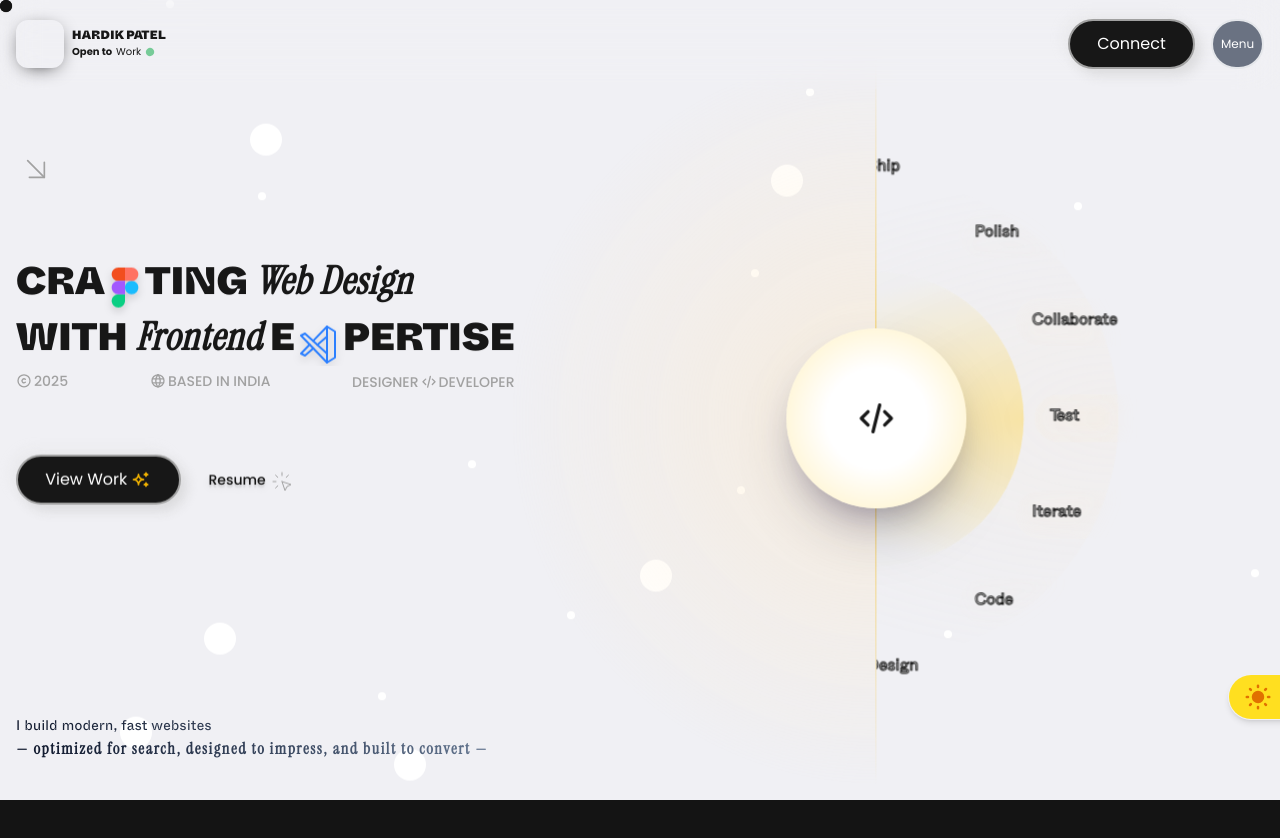
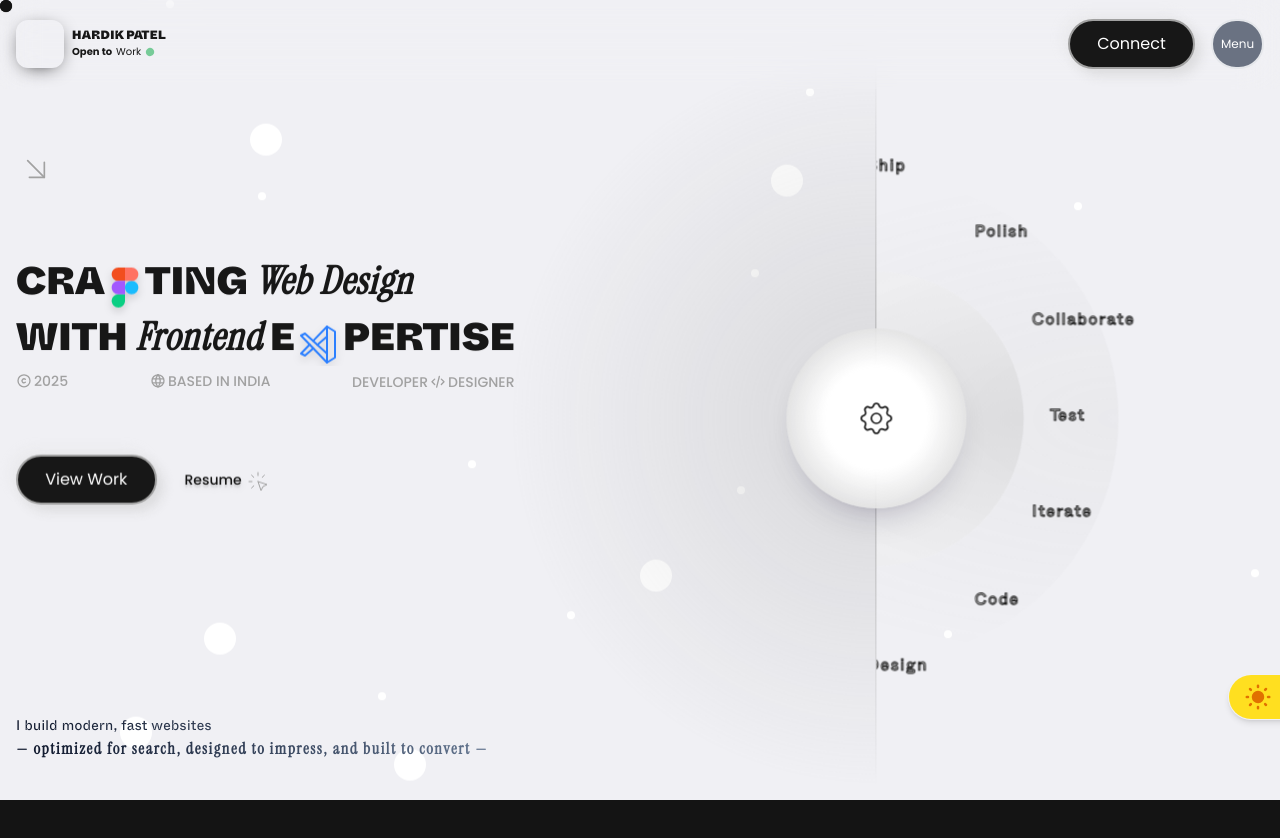
Before and after one commit to hardikpatel-dev/hardikpatel-dev.github.io, a Next.js app: page / in a window 1280 px wide. Shown: the top 838 px of the page. Built offline with nearby package versions, Linux system fonts and the light colour scheme; grey boxes are pictures that could not be loaded.

Commit message:
change the work-tile mobile view

```diff
--- a/src/app/circleCards.css
+++ b/src/app/circleCards.css
@@ -6,23 +6,23 @@
   --easing: cubic-bezier(0, 0.37, 1, 0.63);
   --mask-gradient: radial-gradient(
     100% 50% at 100%,
-    #ffe8c376 0%,
-    #ffc80000 100%
+    #acacac5a 0%,
+    #ffffff00 100%
   );
   --second-gradient: radial-gradient(
     100% 50% at 100% 50%,
-    #ffd95d 0%,
+    #cecece 0%,
     #eeeeee 100%
   );
   --circle-gradient: radial-gradient(
     circle,
     rgb(255, 255, 255) 40%,
-    rgb(255, 240, 187) 100%
+    rgba(195, 195, 195, 0.8) 100%
   );
   --mask-after: linear-gradient(
     180deg,
     rgba(60, 26, 229, 0) 0%,
-    #f2c337 50%,
+    #a0a0a0 50%,
     rgba(60, 26, 229, 0) 100%
   );
 }
@@ -31,7 +31,7 @@
   --text: #ffffff;
   --mask-gradient: radial-gradient(
     100% 50% at 100% 50%,
-    rgba(141, 26, 229, 0.25) 0%,
+    rgba(141, 26, 229, 0.44) 0%,
     rgba(141, 26, 229, 0) 100%
   );
   --second-gradient: radial-gradient(
@@ -62,9 +62,7 @@
   transform: translate(-5%, -5%);
 }
 
-ul:hover * {
-  animation-play-state: paused;
-}
+
 ul {
   list-style-type: none;
   margin: 0;
@@ -90,7 +88,7 @@ li {
   gap: 6px;
   /* margin: 0 -2rem; */
   background: transparent;
-  backdrop-filter: blur(10px);
+  /* backdrop-filter: blur(10px); */
 
   border-radius: 25px;
   font-family: "Inter", sans-serif;
@@ -168,7 +166,7 @@ li:nth-child(8) .card {
   background: var(--circle-gradient);
   box-shadow:
     0px 18px 36px -18px rgba(12, 5, 46, 0.3),
-    0px 30px 60px -12px rgba(12, 5, 46, 0.25);
+    0px 8px 16px -18px rgba(12, 5, 46, 0.25);
   border-radius: 50%;
 }
 .second-circle {
@@ -222,3 +220,18 @@ li:nth-child(8) .card {
   display: block;
   background-image: var(--mask-after);
 }
+
+
+/* globals.css */
+@keyframes spin-slow {
+  from {
+    transform: rotate(0deg);
+  }
+  to {
+    transform: rotate(360deg);
+  }
+}
+
+.animate-spin-slow {
+  animation: spin-slow 6s linear infinite;
+}
--- a/src/app/contact/page.jsx
+++ b/src/app/contact/page.jsx
@@ -50,16 +50,16 @@ export default function ContactPage() {
       console.log("Response data:", result);
 
       if (response.ok) {
-        toast.success("Message sent! 🎉 I'll get back to you soon!", {
-          duration: 4000,
-          icon: "🚀",
-          style: {
-            background: "#fff",
-            color: "#10b981",
-            borderRadius: "8px",
-            boxShadow: "0 4px 6px rgba(0, 0, 0, 0.1)",
-          },
-        }); // Success toast with style
+        // toast.success("Message sent! 🎉 I'll get back to you soon!", {
+        //   duration: 4000,
+        //   icon: "🚀",
+        //   style: {
+        //     background: "#fff",
+        //     color: "#10b981",
+        //     borderRadius: "8px",
+        //     boxShadow: "0 4px 6px rgba(0, 0, 0, 0.1)",
+        //   },
+        // }); // Success toast with style
         setShowSuccessPopup(true); // Show popup on success
         if (formRef.current) {
           formRef.current.reset();
@@ -110,7 +110,7 @@ export default function ContactPage() {
               <FadeUpTextScroll delay={2}>
                 <span className=" w-14 h-14 rounded-[50%] translate-y-2 overflow-hidden me-3 inline-block xs:hidden">
                   <Image
-                    src="/assets/hardik.jpeg"
+                    src="/assets/hardik.webp"
                     alt="Hardik's Photo"
                     width={50}
                     height={50}
@@ -156,7 +156,7 @@ export default function ContactPage() {
           <div className="flex xs:items-center gap-1 mb-4">
             <IconHeartHandshake className="text-amber-400" />
             <p className="text-md italic font-whyte  text-text-muted">
-              — let’s connect! — I’d love to hear from you."
+              — I’d love to hear from you."
             </p>
           </div>
           <form
--- a/src/app/globals.css
+++ b/src/app/globals.css
@@ -79,7 +79,7 @@
   --bg-secondary: #202020;
   --bg-olive: #242424;
   --bg-inverse: #ffffff;
-  --border: #676767;
+  --border: #fff3;
 
   --text: #ffffff;
   --text-heading: #f3f3f3;
@@ -120,7 +120,7 @@ body {
   color: var(--color-text);
   font-family: var(--font-primary);
   @apply antialiased;
-   /* cursor: none; */
+  /* cursor: none; */
 }
 
 .navbar {
@@ -190,14 +190,18 @@ body {
   font-size: 16px;
   border-radius: 50px;
   background: var(--text);
-  box-shadow: 6px 6px 12px #c5c5c57b, -6px -6px 12px #dbdbdb43;
+  box-shadow:
+    6px 6px 12px #c5c5c57b,
+    -6px -6px 12px #dbdbdb43;
   border: 2px solid var(--text-muted);
   text-wrap-mode: nowrap;
 }
 
 .main-btn:active {
   color: var(--text-muted);
-  box-shadow: inset 4px 4px 12px #c5c5c5, inset -4px -4px 12px #ffffff;
+  box-shadow:
+    inset 4px 4px 12px #c5c5c5,
+    inset -4px -4px 12px #ffffff;
 }
 
 .main-btn:before {
@@ -247,7 +251,8 @@ body {
 }
 
 .dark .main-btn {
-  box-shadow: rgba(50, 50, 93, 0.8) 0px 50px 100px -20px,
+  box-shadow:
+    rgba(50, 50, 93, 0.8) 0px 50px 100px -20px,
     rgba(0, 0, 0, 0.8) 0px 30px 60px -30px,
     rgba(10, 37, 64, 0.8) 0px -2px 6px 0px inset;
 }
@@ -363,7 +368,8 @@ body {
 }
 
 .dark .box-shadow {
-  box-shadow: rgba(50, 50, 93, 0.25) 0px 30px 60px -12px inset,
+  box-shadow:
+    rgba(50, 50, 93, 0.25) 0px 30px 60px -12px inset,
     rgba(0, 0, 0, 0.3) 0px 18px 36px -18px inset;
 }
 
@@ -375,7 +381,6 @@ body {
   @apply border-gray-700;
 }
 
-
 #loader > div {
   overflow: hidden;
 }
@@ -385,3 +390,42 @@ body {
   left: 0;
   top: 0;
 }
+
+/* responsive transform only under 40rem */
+@media (max-width: 40rem) {
+  .work-thumb {
+    position: relative;
+    margin: 1rem;
+    margin-bottom: 2rem;
+    overflow: hidden;
+    transform: translate(16%, -6%) scale(1.4);
+    padding: 1rem;
+    padding-bottom: 0;
+    background: transparent;
+    border: 2px solid #eee !important;
+  }
+
+  /* glowing gradient background */
+  .work-thumb::before {
+    content: "";
+    position: absolute;
+    inset: -40px;
+    background: radial-gradient(#f6dcff 10%, #ffffff 20%, #e7b9ff 30%, #27004e 60%) 0 0 / cover;
+    filter: blur(40px);
+    mix-blend-mode: color-dodge;
+    background-size: cover;
+    opacity: 0.8;
+    z-index: -2;
+  }
+
+  /* dot pattern overlay */
+  .work-thumb::after {
+    content: "";
+    position: absolute;
+    inset: 0;
+    background-image: radial-gradient(rgba(255, 255, 255, 0.4) 1px, rgb(255 255 255 / 0%) 1px);
+    background-size: 20px 20px; /* dots grid size */
+    opacity: 0.4;
+    z-index: -1;
+  }
+}
--- a/src/components/CircleWordBlocks.jsx
+++ b/src/components/CircleWordBlocks.jsx
@@ -2,7 +2,7 @@
 "use client";
 import React from "react";
 import "../app/circleCards.css";
-import { IconCode } from "@tabler/icons-react";
+import { IconCode, IconSettings } from "@tabler/icons-react";
 
 const words = [
   "Plan",
@@ -25,7 +25,7 @@ export default function CircleWordBlocks() {
             <li key={i}>
               <div className="card">
                 <span>
-                  <span className="model-name">{word}</span>
+                  <span className="model-name tracking-widest">{word}</span>
                 </span>
               </div>
             </li>
@@ -36,8 +36,14 @@ export default function CircleWordBlocks() {
       </div>
       <div className="mask"></div>
       <div className="center-circle flex items-center justify-center">
-        <span style={{fontFamily: "cursive"}} className=" font-extrabold text-6xl">
-          <IconCode stroke={2} className="text-text" size={40} />
+        <span
+          className="text-6xl"
+        >
+          <IconSettings
+            stroke={1}
+            className="text-text animate-spin-slow"
+            size={40}
+          />
         </span>
       </div>
     </div>
--- a/src/components/SuccessPopup.jsx
+++ b/src/components/SuccessPopup.jsx
@@ -29,18 +29,18 @@ export default function SuccessPopup({ message, onClose }) {
   }, [onClose]);
 
   return (
-    <div className="fixed inset-0 flex items-center justify-center z-50 bg-black/80 backdrop-blur-xs  bg-opacity-80">
+    <div className="fixed inset-0 flex items-center justify-center z-50 bg-black/60 backdrop-blur-xs  bg-opacity-50">
       <div
         ref={popupRef}
-        className="bg-white sm:py-15 sm:px-30 py-10 px-10 rounded-md shadow-2xl max-w-xl w-full text-center"
+        className="bg-white sm:py-15 py-10 px-10 rounded-xl shadow-2xl max-w-xl w-full text-center"
       >
         <FadeUpTextScroll delay={0.4}>
-          <h3 className="text-3xl font-bold text-green-600 mb-4 font-whyte">
+          <h3 className="text-5xl font-bold text-green-600 mb-4 italic font-serif">
             Success!
           </h3>
         </FadeUpTextScroll>
         <p className="text-lg text-gray-700 mb-4">{message}</p>
-        <p className="text-sm text-gray-500 italic">
+        <p className="text-sm text-gray-500">
           I will strive to contact you at the earliest convenience.
         </p>
       </div>
--- a/src/components/WorkTile.jsx
+++ b/src/components/WorkTile.jsx
@@ -74,17 +74,17 @@ const WorkTile = ({ project }) => {
         className={`work-thumb group block md:basis-[60%] browser-mockup aspect-16/9 rounded-xl lg:rounded-md shadow-lg lg:shadow-none
          mb-5 transition-all duration-300 overflow-hidden lg:overflow-visible  border-5 border-current lg:border-0`}
       >
-        <div className="bg-secondary border-b border-gray-200 h-8 flex items-center justify-between px-4 rounded-t-lg">
+        <div className="bg-secondary border-b border-gray-200 xs:h-8 h-6 flex items-center justify-between px-4 rounded-t-lg">
           {/* Left controls */}
           <div className="flex space-x-4 items-center">
             <div className="flex space-x-2">
-              <div className="w-2 h-2 bg-red-500 rounded-full"></div>
-              <div className="w-2 h-2 bg-yellow-500 rounded-full"></div>
-              <div className="w-2 h-2 bg-green-500 rounded-full"></div>
+              <div className="w-1 xs:w-2 h-1 xs:h-2 bg-red-500 rounded-full"></div>
+              <div className="w-1 xs:w-2 h-1 xs:h-2 bg-yellow-500 rounded-full"></div>
+              <div className="w-1 xs:w-2 h-1 xs:h-2 bg-green-500 rounded-full"></div>
             </div>
             <div className="flex space-x-1 items-center text-text-muted">
-              <IconChevronLeft size={16} />
-              <IconChevronRight size={16} />
+              <IconChevronLeft size={12} />
+              <IconChevronRight size={12} />
             </div>
           </div>
 
--- a/src/sections/Hero.jsx
+++ b/src/sections/Hero.jsx
@@ -102,7 +102,8 @@ const Hero = () => {
 
                 <FadeUpText delay={2}>
                   <span className="flex items-center gap-0.5">
-                    Designer <IconCode stroke={2} size={16} /> Developer
+                    Developer <IconCode stroke={2} size={16} />
+                    Designer
                   </span>
                 </FadeUpText>
               </div>
@@ -117,7 +118,6 @@ const Hero = () => {
                     className="main-btn magnetic-hover gap-1 "
                   >
                     View Work
-                    <IconSparkles className="w-5 h-5 text-yellow-500" />
                   </Link>
                   {/* resume button */}
                   <Link
```
